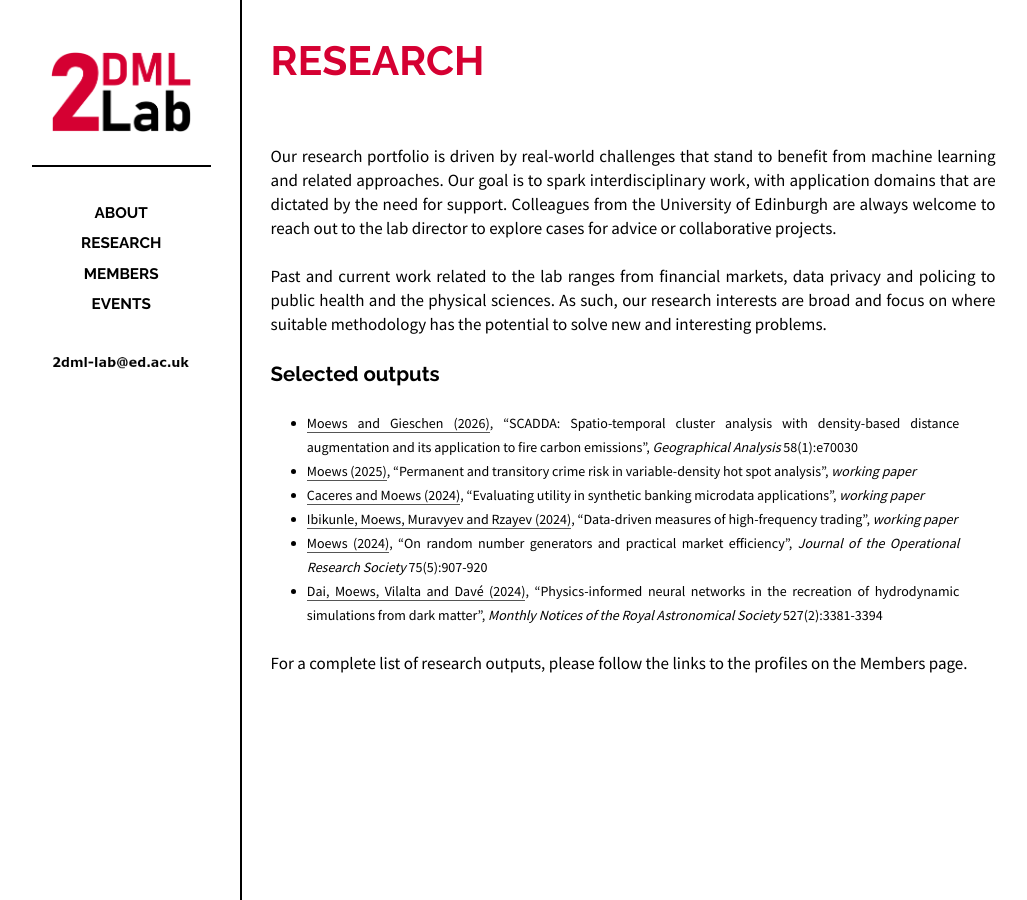
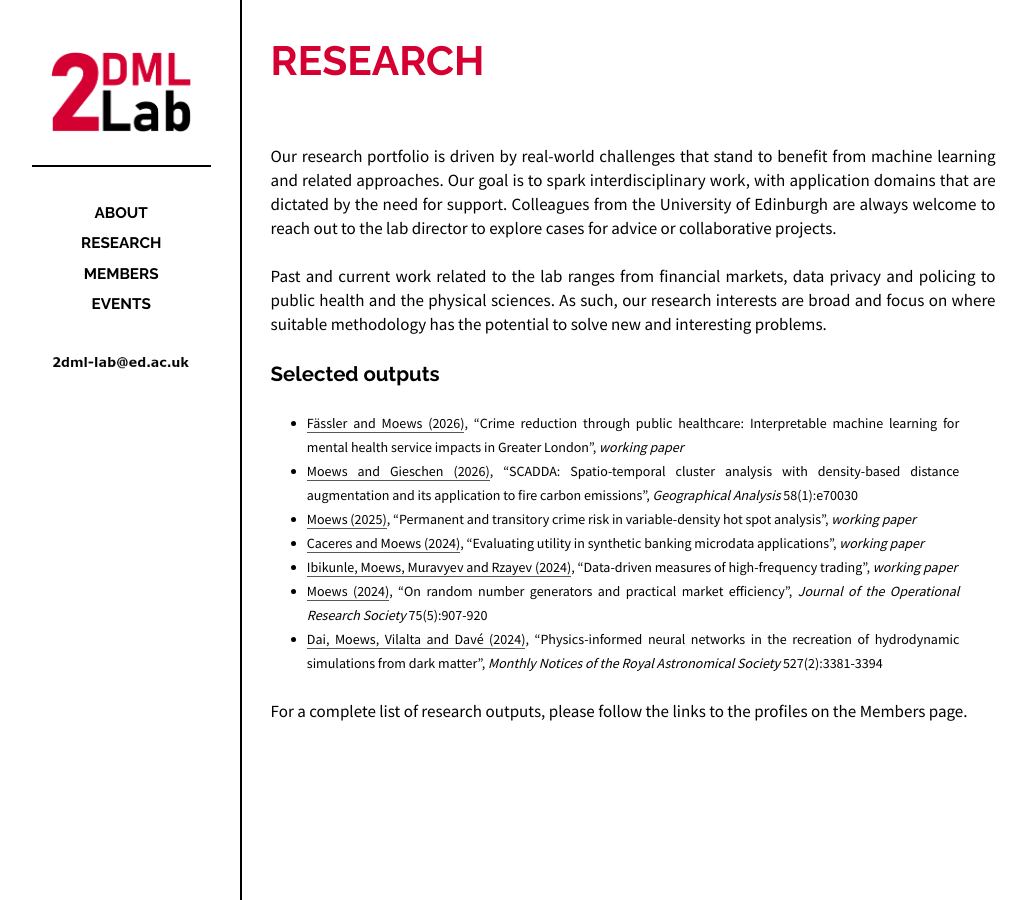
Before and after one commit to 2dml-lab/2dml-lab.github.io, a Jekyll site: the page built from _posts/2024-02-03-research.md, in a window 1280 px wide. Shown: the whole page, without its empty margins (118-1145 px from the left). Built offline with Jekyll 4.4.1, drawn with Linux system fonts in a browser that asks for light colours.

Commit message:
Update 2024-02-03-research.md

```diff
--- a/_posts/2024-02-03-research.md
+++ b/_posts/2024-02-03-research.md
@@ -14,6 +14,7 @@ Past and current work related to the lab ranges from financial markets, data pri
 
 ## Selected outputs
 
+- [Fässler and Moews (2026)](https://arxiv.org/abs/2606.26202), "Crime reduction through public healthcare: Interpretable machine learning for mental health service impacts in Greater London", _working paper_
 - [Moews and Gieschen (2026)](https://doi.org/10.1111/gean.70030), "SCADDA: Spatio-temporal cluster analysis with density-based distance augmentation and its application to fire carbon emissions", _Geographical Analysis_ 58(1):e70030
 - [Moews (2025)](https://arxiv.org/abs/2512.07467), "Permanent and transitory crime risk in variable-density hot spot analysis", _working paper_
 - [Caceres and Moews (2024)](https://arxiv.org/abs/2410.22519), "Evaluating utility in synthetic banking microdata applications", _working paper_
```
